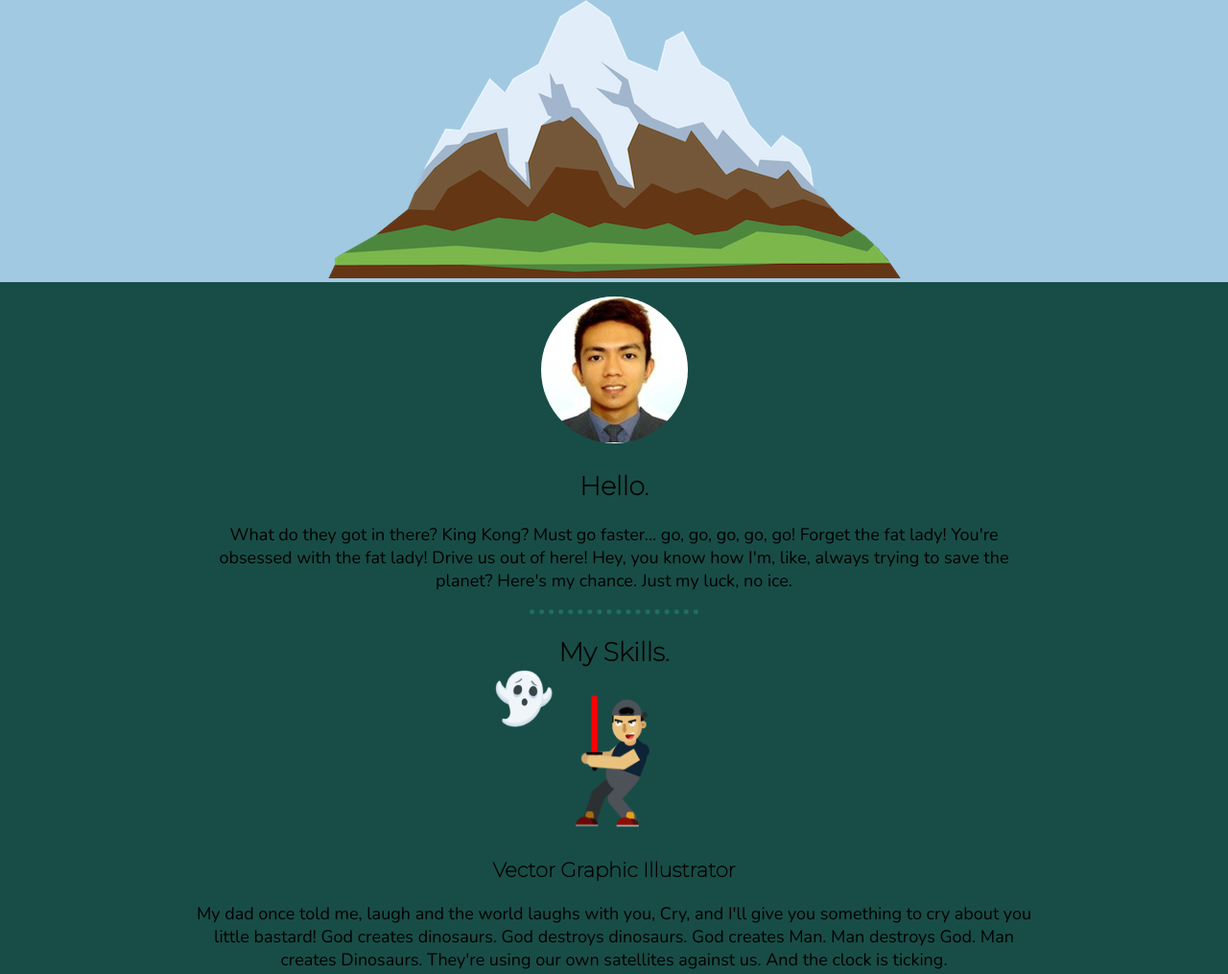
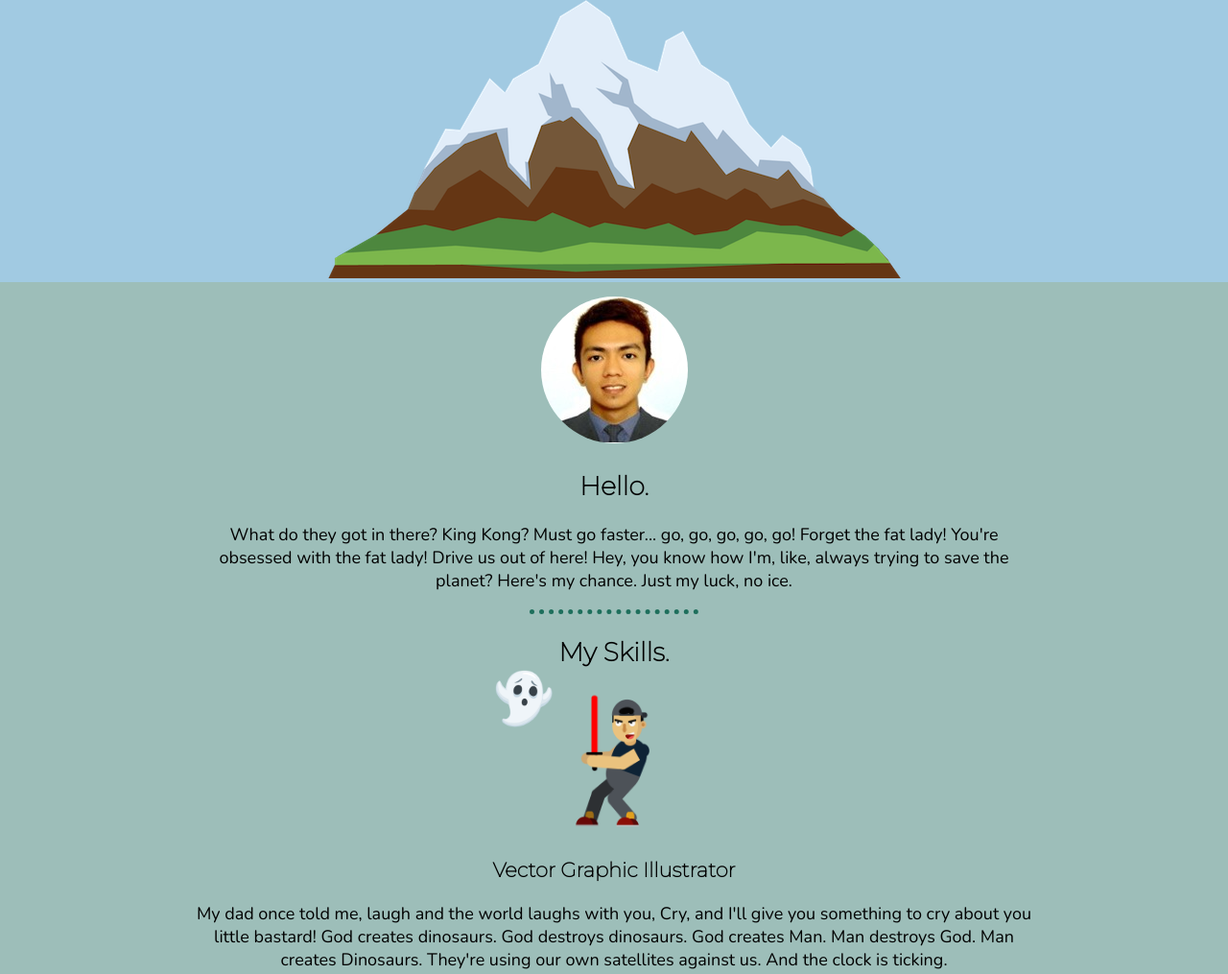
Before and after one commit to Gino2027/mywebsite, a plain HTML site: page index.html in a window 1280 px wide. Shown: the part 273-1288 px from the top of the page at 96% size. Drawn offline with nearby package versions, Linux system fonts and the light colour scheme.

Commit message:
Update styles.css

```diff
--- a/CSS/styles.css
+++ b/CSS/styles.css
@@ -74,8 +74,7 @@ hr {
 }
 
 .middle-container {
-  background-color: #184d47;
-  font-color: #4b778d ;
+  background-color: #9dbeb9;
   font-size: 18px;
   padding-right: 200px;
   padding-left: 200px;
```
